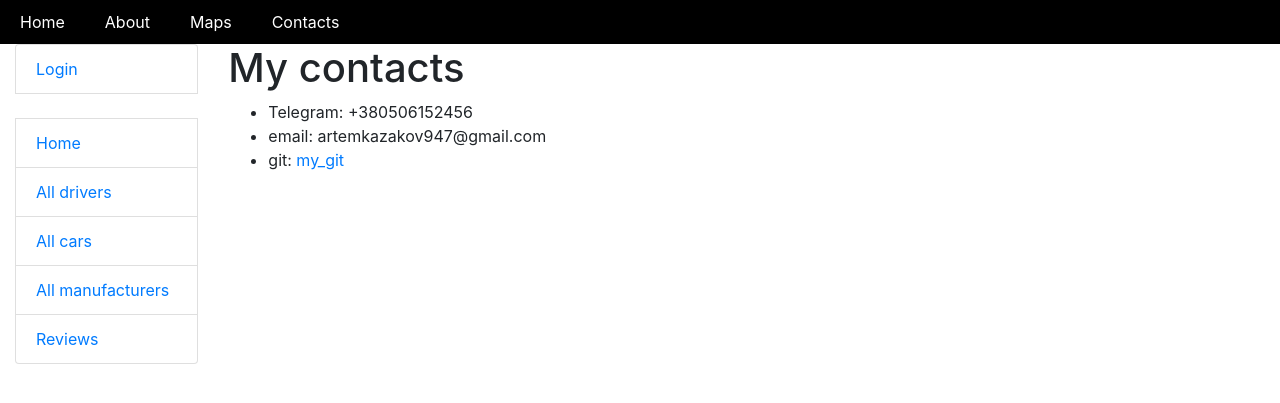
After one commit to artemkazakov947/taxi-service, a Django app: page /contacts/ in a window 1280 px wide. The commit adds this page. Shown: the top 403 px of the page. Run offline with Django 4.2, Linux system fonts and the light colour scheme.

Commit message:
Header complete. Add: maps, contacts, about

```diff
--- a/taxi/urls.py
+++ b/taxi/urls.py
@@ -20,11 +20,13 @@ from .views import (
     MessageListView,
     MessageCreateView,
     header_about,
+    header_contacts
 )
 
 urlpatterns = [
     path("", index, name="index"),
     path("about/", header_about, name="about"),
+    path("contacts/", header_contacts, name="contacts"),
 
     path("manufacturers/", ManufacturerListView.as_view(), name="manufacturer-list"),
     path(
--- a/taxi/views.py
+++ b/taxi/views.py
@@ -180,3 +180,7 @@ class MessageCreateView(LoginRequiredMixin, generic.CreateView):
 
 def header_about(request):
     return render(request, "taxi/about.html")
+
+
+def header_contacts(request):
+    return render(request, "taxi/contacts.html")
--- a/templates/base.html
+++ b/templates/base.html
@@ -20,8 +20,8 @@
       <nav class="nav">
       <a href="{% url 'taxi:index' %}" class="link">Home</a>
       <a href="{% url 'taxi:about' %}" class="link">About</a>
-      <a href="{% url 'taxi:index' %}" class="link">Maps</a>
-      <a href="{% url 'taxi:index' %}" class="link">Contacts</a>
+      <a href="https://www.google.be/maps/@50.5010573,4.466112,8z" target="_blank" class="link">Maps</a>
+      <a href="{% url 'taxi:contacts' %}" class="link">Contacts</a>
       </nav>
 </header>
 <div class="container-fluid">
--- /dev/null
+++ b/templates/taxi/contacts.html
@@ -0,0 +1,10 @@
+{% extends "base.html" %}
+
+{% block content %}
+  <h1>My contacts</h1>
+    <ul>
+      <li>Telegram: +380506152456</li>
+      <li>email: artemkazakov947@gmail.com</li>
+      <li>git: <a href="https://github.com/artemkazakov947/taxi-service" target="_blank">my_git</a></li>
+    </ul>
+{% endblock %}
```
